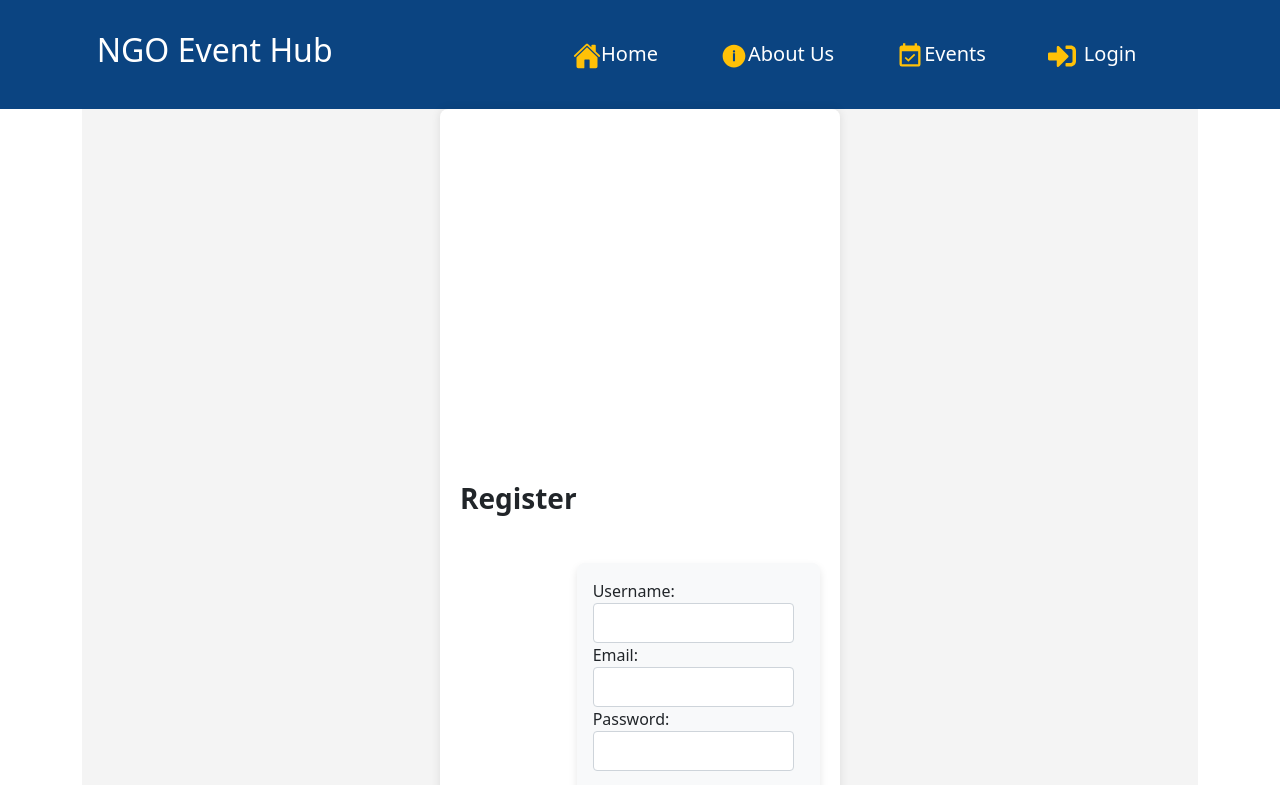
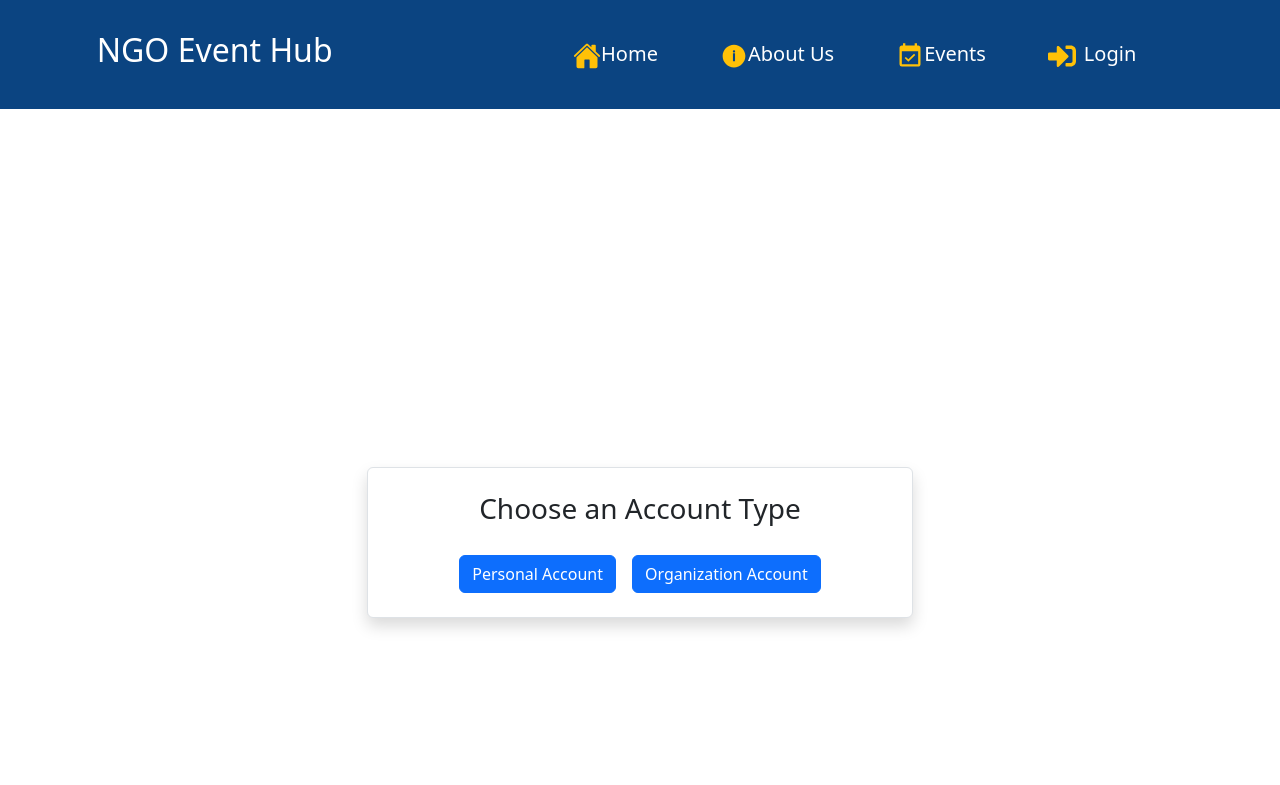
Before and after one commit to nikithapotluri/NGO-EVENT-HUB, a React (Vite) app in the folder Frontend/: page /register in a window 1280 px wide. Shown: the top 785 px of the page. Built offline with nearby package versions, Linux system fonts and the light colour scheme.

Commit message:
Register scroll backtrack

```diff
--- a/Frontend/src/components/register/Register.css
+++ b/Frontend/src/components/register/Register.css
@@ -3,12 +3,14 @@ html, body {
   margin: 0;
   padding: 0;
 }
-.register-container {
-  display: flex;
-  justify-content: center;
-  align-items: center;
-  height: 100vh;
-  background-color: #f4f4f4;
+.register-container{
+    background-size: cover;
+    background-position: center;
+    background-repeat: no-repeat;
+    height: 100vh; /* Ensures full-screen background */
+    min-height: 100%;
+    width: 100%;
+
 }
 /* General page styling */
 body {
@@ -124,6 +126,9 @@ body {
 }
 
 
+
+
+
   .btn-secondary:hover {
     background-color: #545b62;
   }
@@ -174,41 +179,6 @@ body {
     padding: 1rem;
   }
 
-  .form-wrapper {
-    width: 400px;
-    background: white;
-    padding: 20px;
-    border-radius: 8px;
-    box-shadow: 0 0 10px rgba(0, 0, 0, 0.1);
-  }
-
-  .scrollable-form {
-    max-height: 300px;
-    overflow-y: auto;
-    padding-right: 10px;
-  }
-
-  .scrollable-form::-webkit-scrollbar {
-    width: 6px;
-  }
-
-  .scrollable-form::-webkit-scrollbar-thumb {
-    background: #888;
-    border-radius: 4px;
-  }
-
-  .scrollable-form::-webkit-scrollbar-thumb:hover {
-    background: #555;
-  }
-
-  .error {
-    color: red;
-    font-size: 0.9em;
-  }
-
-  .btn-primary {
-    width: 100%;
-  }
 
   /* Responsive adjustments */
   @media (max-width: 768px) {
--- a/Frontend/src/components/register/Register.jsx
+++ b/Frontend/src/components/register/Register.jsx
@@ -1,69 +1,328 @@
-import React, { useState } from "react";
+import "./Register.css";
 import { useForm } from "react-hook-form";
 import { useNavigate } from "react-router-dom";
-import "./Register.css";
+import { useState } from "react";
 
-const Register = () => {
+
+function Register() {
   const {
     register,
     handleSubmit,
     formState: { errors },
   } = useForm();
-  const [registeredUsers, setRegisteredUsers] = useState([]);
+
+
+  const [type, setType] = useState(null);
+  const [err, setErr] = useState("");
   const navigate = useNavigate();
 
-  const onUserRegister = (userObj) => {
-    setRegisteredUsers([...registeredUsers, userObj]);
-    console.log("Registered Users:", registeredUsers);
-    navigate("/login");
-  };
+
+  // Handle user registration
+  async function onUserRegister(newUser) {
+    try {
+      const res = await fetch("https://ngo-event-hub-hksp.vercel.app/user-api/register", {
+        method: "POST",
+        headers: { "Content-type": "application/json" },
+        body: JSON.stringify(newUser),
+      });
+
+      const text = await res.text();
+      let data;
+      try {
+        data = text ? JSON.parse(text) : {};
+      } catch (parseError) {
+        throw new Error("Invalid JSON response from server");
+      }
+
+      console.log("Response Data:", data);
+
+      if (res.ok) {
+        navigate("/"); // Redirect to login
+      } else {
+        setErr(data.message || "Registration failed. Please try again.");
+      }
+    } catch (err) {
+      console.error("Error:", err);
+      setErr("Network error or server unavailable. Try again later.");
+    }
+  }
+
+
 
   return (
     <div className="register-container">
-      <div className="form-wrapper">
-        <h2 className="text-center">Register</h2>
+      <p className="display-5 text-center text-black registration-heading">
+        {type === "Personal" ? "User Registration" : type === "Professional" ? "Organization Registration" : ""}
+      </p>
+
+
+      <div className="row">
+        <div className="col-11 col-sm-10 col-md-6 mx-auto">
+          {/* Error message */}
+          {err && <p className="fs-2 text-danger text-center">{err}</p>}
+
+
+          {/* Account Type Selection */}
+          {!type && (
+            <div className="container text-center mt-5 p-4 border rounded shadow bg-white">
+               <h3 className="mb-4">Choose an Account Type</h3>
+            <button
+              className="btn btn-primary me-3"
+              onClick={() => setType("Personal")}
+            >
+                Personal Account
+              </button>
+              <button
+                className="btn btn-primary"
+                onClick={() => setType("Professional")}
+              >
+                Organization Account
+              </button>
+            </div>
+          )}
+
+
+          {/* Personal Account Form */}
+          {type === "Personal" && (
             <form
               className="form-container bg-light p-3 mb-5"
               onSubmit={handleSubmit(onUserRegister)}
             >
-          <div className="scrollable-form">
-            <label htmlFor="username">Username:</label>
+              <div className="mb-3">
+                <label htmlFor="username" className="form-label">
+                  Username
+                </label>
                 <input
                   type="text"
                   id="username"
                   className="form-control"
                   {...register("username", { required: true })}
                 />
-            {errors.username && <p className="error">Username is required</p>}
+                {errors.username && (
+                  <p className="text-danger">*Username is required</p>
+                )}
+              </div>
+              <div className="mb-3">
+                <label htmlFor="password" className="form-label">
+                  Password
+                </label>
+                <input
+                  type="password"
+                  id="password"
+                  className="form-control"
+                  {...register("password", { required: true })}
+                />
+                {errors.password && (
+                  <p className="text-danger">*Password is required</p>
+                )}
+              </div>
 
-            <label htmlFor="email">Email:</label>
+
+              <div className="mb-3">
+                <label htmlFor="type" className="form-label">
+                  Type
+                </label>
+                <select
+                  id="type"
+                  className="form-control"
+                  {...register("type", { required: true })}
+                >
+                  <option value="personal">Personal</option>
+                </select>
+                {errors.type && (
+                  <p className="text-danger">*Type is required</p>
+                )}
+              </div>
+
+
+              <div className="mb-3">
+                <label htmlFor="name" className="form-label">
+                  Name
+                </label>
+                <input
+                  type="text"
+                  id="name"
+                  className="form-control"
+                  {...register("password", {
+                    required: "Password is required",
+                    minLength: { value: 6, message: "Password must be at least 6 characters" }
+                  })}
+                />
+                {errors.name && (
+                  <p className="text-danger">*Name is required</p>
+                )}
+              </div>
+
+              <div className="mb-3">
+                <label htmlFor="mobileNumber" className="form-label">
+                  Phone Number
+                </label>
+                <input
+                  type="tel"
+                  id="mobileNumber"
+                  className="form-control"
+                  {...register("mobileNumber", { required: true })}
+                />
+                {errors.mobileNumber && (
+                  <p className="text-danger">*Phone number is required</p>
+                )}
+              </div>
+              <div className="mb-3">
+                <label htmlFor="email" className="form-label">
+                  Email
+                </label>
                 <input
                   type="email"
                   id="email"
                   className="form-control"
                   {...register("email", { required: true })}
                 />
-            {errors.email && <p className="error">Email is required</p>}
+                {errors.email && (
+                  <p className="text-danger">*Email is required</p>
+                )}
+              </div>
+              <button className="btn btn-success" type="submit">
+                Register
+              </button>
+            </form>
+          )}
 
-            <label htmlFor="password">Password:</label>
+
+          {/* Professional Account Form */}
+          {type === "Professional" && (
+            <div className="form-wrapper">
+            <form
+              className="form-container bg-light p-3 mb-5"
+              onSubmit={handleSubmit(onUserRegister)}
+            >
+              <div className="mb-3">
+                <label htmlFor="username" className="form-label">
+                  Username
+                </label>
+                <input
+                  type="text"
+                  id="username"
+                  className="form-control"
+                  {...register("username", { required: true })}
+                />
+                {errors.username && (
+                  <p className="text-danger">*Username is required</p>
+                )}
+              </div>
+              <div className="mb-3">
+                <label htmlFor="password" className="form-label">
+                  Password
+                </label>
                 <input
                   type="password"
                   id="password"
                   className="form-control"
-              {...register("password", { required: true, minLength: 6 })}
+                  {...register("password", { required: true })}
                 />
                 {errors.password && (
-              <p className="error">Password must be at least 6 characters</p>
+                  <p className="text-danger">*Password is required</p>
                 )}
               </div>
 
-          <button type="submit" className="btn btn-primary mt-3">
+
+              <div className="mb-3">
+                <label htmlFor="type" className="form-label">
+                  Type
+                </label>
+                <select
+                  id="type"
+                  className="form-control"
+                  {...register("type", { required: true })}
+                >
+                  <option value="organization">Organization</option>
+                </select>
+                {errors.type && (
+                  <p className="text-danger">*Type is required</p>
+                )}
+              </div>
+              <h5>Details</h5>
+              <div className="mb-3">
+                <label htmlFor="name" className="form-label">
+                  Name
+                </label>
+                <input
+                  type="text"
+                  id="name"
+                  className="form-control"
+                  {...register("details.name", { required: true })}
+                />
+                {errors.details?.name && (
+                  <p className="text-danger">*Name is required</p>
+                )}
+              </div>
+              <div className="mb-3">
+                <label htmlFor="mobileNumber" className="form-label">
+                  Mobile Number
+                </label>
+                <input
+                  type="tel"
+                  id="mobileNumber"
+                  className="form-control"
+                  {...register("details.mobileNumber", { required: true })}
+                />
+                {errors.details?.mobileNumber && (
+                  <p className="text-danger">*Mobile number is required</p>
+                )}
+              </div>
+              <div className="mb-3">
+                <label htmlFor="email" className="form-label">
+                  Email
+                </label>
+                <input
+                  type="email"
+                  id="email"
+                  className="form-control"
+                  {...register("details.email", { required: true })}
+                />
+                {errors.details?.email && (
+                  <p className="text-danger">*Email is required</p>
+                )}
+              </div>
+              <h5>Organization Details</h5>
+              <div className="mb-3">
+                <label htmlFor="place" className="form-label">
+                  Place
+                </label>
+                <input
+                  type="text"
+                  id="place"
+                  className="form-control"
+                  {...register("organization.place", { required: true })}
+                />
+                {errors.organization?.place && (
+                  <p className="text-danger">*Place is required</p>
+                )}
+              </div>
+              <div className="mb-3">
+                <label htmlFor="description" className="form-label">
+                  Description
+                </label>
+                <textarea
+                  id="description"
+                  className="form-control"
+                  {...register("organization.description", { required: true })}
+                ></textarea>
+                {errors.organization?.description && (
+                  <p className="text-danger">*Description is required</p>
+                )}
+              </div>
+              <button className="btn btn-success" type="submit">
                 Register
               </button>
+
             </form>
+            </div>
+          )}
+        </div>
       </div>
     </div>
   );
-};
+}
+
 
 export default Register;
```
Lines whose indentation alone changed are shown as unchanged.
